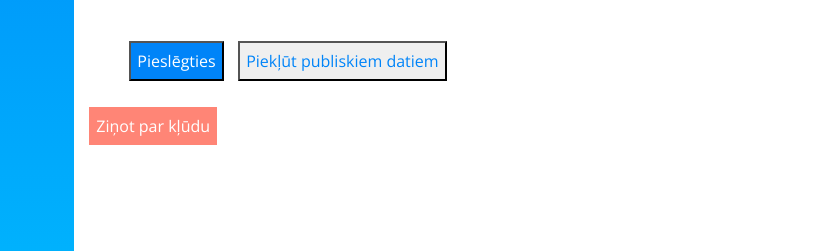
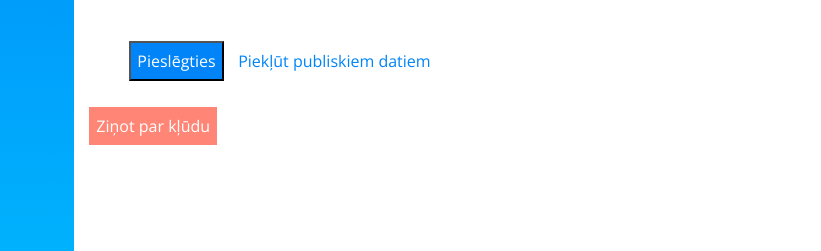
Before and after one commit to gitagriva/KUS, a plain HTML site: page index.html in a window 1280 px wide. Shown: the part 299-550 px from the top of the page, 459-1280 px from the left. Drawn offline with nearby package versions, Linux system fonts and the light colour scheme.

Commit message:
izmaiņas

```diff
--- a/index.html
+++ b/index.html
@@ -10,11 +10,7 @@
     integrity="sha384-JcKb8q3iqJ61gNV9KGb8thSsNjpSL0n8PARn9HuZOnIxN0hoP+VmmDGMN5t9UJ0Z" crossorigin="anonymous">
   <link href="https://fonts.googleapis.com/css2?family=Poppins:ital,wght@0,500;1,300&display=swap" rel="stylesheet">
   <link href="https://fonts.googleapis.com/css2?family=Open+Sans&display=swap" rel="stylesheet">
-  <link rel='stylesheet' type='text/css' media='screen' href='mail.css'>
-  <script src='main.js'></script>
-</head>
-
-<body>
+  <link rel='stylesheet' type='text/css' media='screen' href='main.css'>
   <div class="container-fluid h-100">
     <div class="row h-100">
       <div class="col-sm-5 left h-100">
@@ -32,9 +28,9 @@
           <text class="apraksts peleks kaste pakreisi">Piekļūsti savas skolas laboratorijai vai aplūko publiski pieejamo
             informāciju un datus par laboratoriju</text>
           <button class="poga1">Pieslēgties</button>
-          <button class="poga2">Piekļūt publiskiem datiem</button>
+          <a class="poga2" href="./tabula.html">Piekļūt publiskiem datiem</a>
         </div>
-        <button class="poga3">Ziņot par kļūdu</button>
+        <button class="poga3" >Ziņot par kļūdu</button>
       </div>
     </div>
   </div>
```
